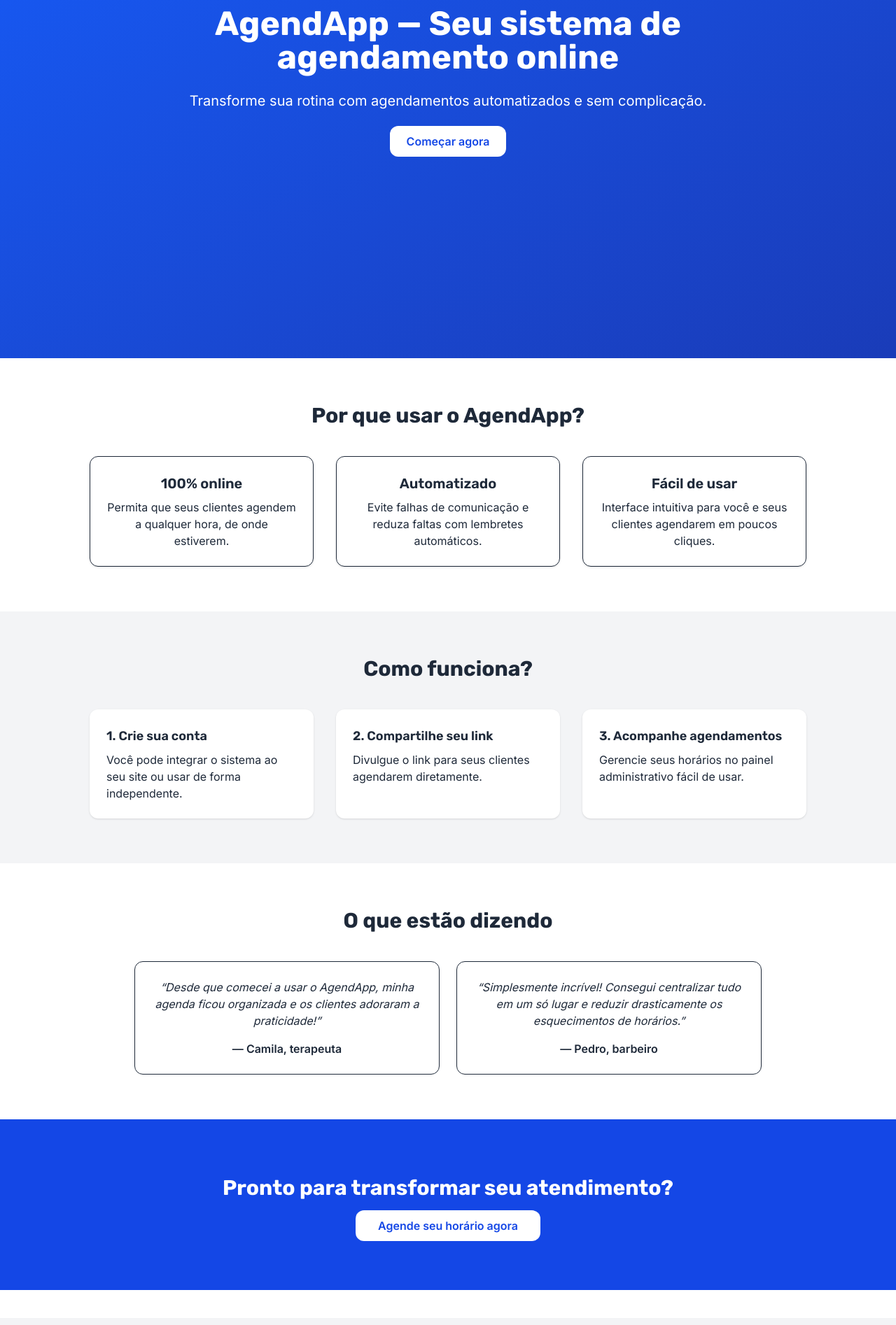
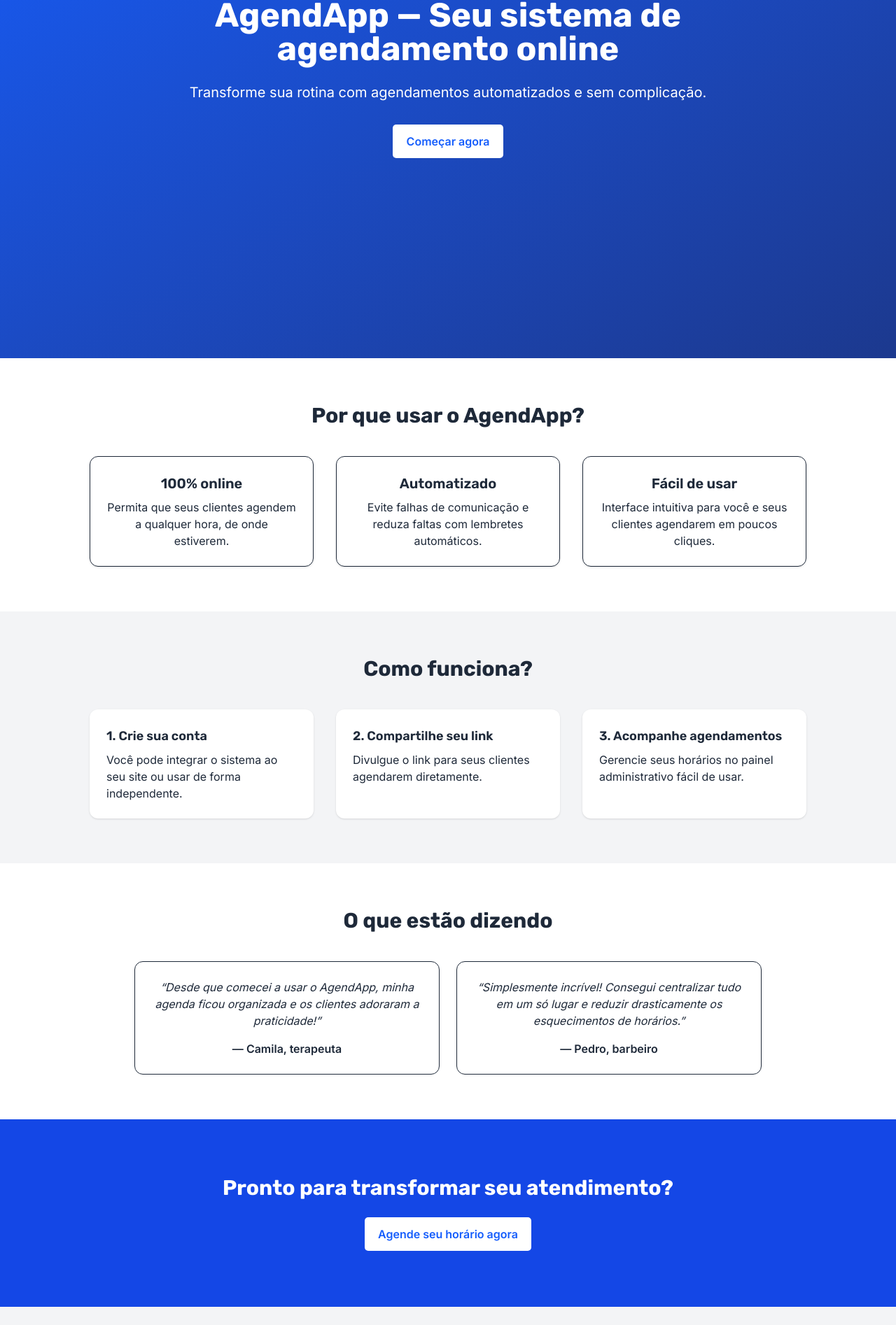
Before and after one commit to ed-matheus/agenda-app, a Next.js app: page / in a window 1280 px wide. Shown: the part 368-2262 px from the top of the page at 70% size. Built offline with nearby package versions, Linux system fonts and the light colour scheme.

Commit message:
ajustes gerais

```diff
--- a/src/app/globals.css
+++ b/src/app/globals.css
@@ -29,3 +29,12 @@
 h1, h2, h3, h4, h5, h6 {
   font-family: var(--font-rubik);
 }
+
+.btn {
+  padding: 0.75rem 1.2rem;
+  border-radius: 5px;
+}
+
+.btn:hover {
+  cursor: pointer;
+}
--- a/src/app/page.tsx
+++ b/src/app/page.tsx
@@ -1,22 +1,28 @@
-import Link from 'next/link';
+import Link from "next/link";
 
 export default function Home() {
   return (
     <main className="bg-gray-50 text-gray-800">
       {/* Hero */}
-      <section className="min-h-screen flex items-center justify-center text-center px-6 bg-gradient-to-br from-blue-600 to-blue-800 text-white">
+      <section className="min-h-screen flex items-center justify-center text-center px-6 bg-gradient-to-br from-blue-600 to-blue-900 text-white">
         <div className="max-w-3xl">
           <h1 className="text-4xl md:text-5xl font-bold mb-6">
             AgendApp — Seu sistema de agendamento online
           </h1>
           <p className="text-lg md:text-xl mb-8">
-            Transforme sua rotina com agendamentos automatizados e sem complicação.
+            Transforme sua rotina com agendamentos automatizados e sem
+            complicação.
           </p>
           <Link
             href="/agendar"
-            className="bg-white text-blue-700 font-semibold px-6 py-3 rounded-xl hover:bg-blue-100 transition"
+            className="bg-white text-blue-600 font-semibold"
           >
-            Começar agora
+            <button
+              type="button"
+              className="btn bg-white hover:bg-gray-200 transition"
+            >
+              Começar agora
+            </button>
           </Link>
         </div>
       </section>
@@ -28,16 +34,16 @@
           <div className="grid md:grid-cols-3 gap-8">
             {[
               {
-                title: '100% online',
-                desc: 'Permita que seus clientes agendem a qualquer hora, de onde estiverem.',
+                title: "100% online",
+                desc: "Permita que seus clientes agendem a qualquer hora, de onde estiverem.",
               },
               {
-                title: 'Automatizado',
-                desc: 'Evite falhas de comunicação e reduza faltas com lembretes automáticos.',
+                title: "Automatizado",
+                desc: "Evite falhas de comunicação e reduza faltas com lembretes automáticos.",
               },
               {
-                title: 'Fácil de usar',
-                desc: 'Interface intuitiva para você e seus clientes agendarem em poucos cliques.',
+                title: "Fácil de usar",
+                desc: "Interface intuitiva para você e seus clientes agendarem em poucos cliques.",
               },
             ].map(({ title, desc }) => (
               <div key={title} className="p-6 border rounded-xl shadow-sm">
@@ -56,16 +62,16 @@
           <div className="grid md:grid-cols-3 gap-8 text-left">
             {[
               {
-                title: '1. Crie sua conta',
-                desc: 'Você pode integrar o sistema ao seu site ou usar de forma independente.',
+                title: "1. Crie sua conta",
+                desc: "Você pode integrar o sistema ao seu site ou usar de forma independente.",
               },
               {
-                title: '2. Compartilhe seu link',
-                desc: 'Divulgue o link para seus clientes agendarem diretamente.',
+                title: "2. Compartilhe seu link",
+                desc: "Divulgue o link para seus clientes agendarem diretamente.",
               },
               {
-                title: '3. Acompanhe agendamentos',
-                desc: 'Gerencie seus horários no painel administrativo fácil de usar.',
+                title: "3. Acompanhe agendamentos",
+                desc: "Gerencie seus horários no painel administrativo fácil de usar.",
               },
             ].map(({ title, desc }) => (
               <div key={title} className="bg-white p-6 rounded-xl shadow">
@@ -84,15 +90,15 @@
           <div className="grid md:grid-cols-2 gap-6">
             <div className="p-6 border rounded-xl">
               <p className="mb-4 italic">
-                “Desde que comecei a usar o AgendApp, minha agenda ficou organizada e os
-                clientes adoraram a praticidade!”
+                “Desde que comecei a usar o AgendApp, minha agenda ficou
+                organizada e os clientes adoraram a praticidade!”
               </p>
               <span className="font-semibold">— Camila, terapeuta</span>
             </div>
             <div className="p-6 border rounded-xl">
               <p className="mb-4 italic">
-                “Simplesmente incrível! Consegui centralizar tudo em um só lugar e reduzir
-                drasticamente os esquecimentos de horários.”
+                “Simplesmente incrível! Consegui centralizar tudo em um só lugar
+                e reduzir drasticamente os esquecimentos de horários.”
               </p>
               <span className="font-semibold">— Pedro, barbeiro</span>
             </div>
@@ -102,12 +108,16 @@
 
       {/* CTA final */}
       <section className="py-20 px-6 bg-blue-700 text-white text-center">
-        <h2 className="text-3xl font-bold mb-6">Pronto para transformar seu atendimento?</h2>
-        <Link
-          href="/agendar"
-          className="bg-white text-blue-700 font-semibold px-8 py-3 rounded-xl hover:bg-blue-100 transition"
-        >
-          Agende seu horário agora
+        <h2 className="text-3xl font-bold mb-6">
+          Pronto para transformar seu atendimento?
+        </h2>
+        <Link href="/agendar" className="bg-white text-blue-600 font-semibold">
+          <button
+            type="button"
+            className="btn bg-white hover:bg-gray-200 transition"
+          >
+            Agende seu horário agora
+          </button>
         </Link>
       </section>
     </main>
--- a/src/components/Footer.tsx
+++ b/src/components/Footer.tsx
@@ -1,6 +1,6 @@
 export default function Footer() {
   return (
-    <footer className="bg-gray-100 py-6 mt-10 text-center text-sm text-gray-500">
+    <footer className="bg-gray-100 py-6 text-center text-sm text-gray-500">
       © {new Date().getFullYear()} AgendApp. Todos os direitos reservados.
     </footer>
   );
--- a/src/components/Header.tsx
+++ b/src/components/Header.tsx
@@ -45,7 +45,7 @@
         <Link href="/agendar" className="hidden md:block">
           <button
             type="button"
-            className="bg-blue-500 hover:bg-blue-400 py-3 px-4 rounded text-white font-bold"
+            className="btn bg-blue-500 hover:bg-blue-400 text-white font-bold"
           >
             Agendar
           </button>
@@ -55,7 +55,7 @@
         <button
           type="button"
           onClick={toggleMenu}
-          className="md:hidden text-gray-700 focus:outline-none"
+          className="btn md:hidden text-gray-700 focus:outline-none"
         >
           {isMobileMenuOpen ? <X size={28} /> : <Menu size={28} />}
         </button>
```
